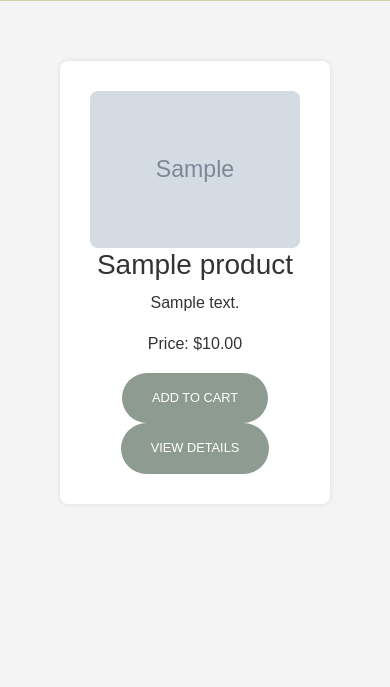
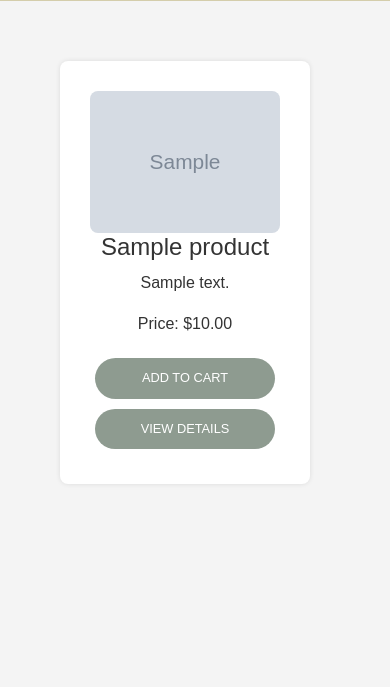
Before and after one commit to Kevinolm10/Motion-balance, a Django app: page /products/ in a window 390 px wide. Shown: the part 403-1090 px from the top of the page. Run offline with Django 5.2, Linux system fonts and the light colour scheme; tables that the repository leaves empty hold one stand-in row (values such as "Sample post"); grey boxes marked "Sample" are stand-in pictures; some libraries are stand-ins or nearby versions.

Commit message:
Create styling of the product cards for mobile

```diff
--- a/static/css/products.css
+++ b/static/css/products.css
@@ -57,7 +57,7 @@ aside {
 
 .products {
     display: grid;
-    grid-template-columns: repeat(3, 1fr);
+    grid-template-columns: repeat(4, 1fr);
     gap: 20px;
 }
 
@@ -68,11 +68,14 @@ aside {
     border-radius: 8px;
     box-shadow: 0px 0px 5px rgba(0, 0, 0, 0.1);
     text-align: center;
+    display: flex;
+    flex-direction: column;
+    align-items: stretch;
 }
 
+/* Product Image */
 .product-card img {
     width: 100%;
-    height: auto;
     border-radius: 8px;
 }
 
@@ -83,6 +86,7 @@ aside {
 
 .cta-button {
     padding: 15px 30px;
+    margin: 10px;
     background-color: var(--primary-color);
     color: var(--hover-bg);
     font-size: 0.8rem;
@@ -94,12 +98,31 @@ aside {
     text-decoration: none;
 }
 
+/* Media query for when not in fullscreen */
+@media (max-width: 1800px) {
+    .products {
+        grid-template-columns: repeat(3, 1fr);
+        /* 3 products per row */
+    }
+
+    .cta-button {
+        padding: 10px 20px;
+        margin: 5px;
+    }
+
+}
+
 
 /* Adjust for tablets */
 @media (max-width: 1024px) {
     .products {
-        grid-template-columns: repeat(3, 1fr);
+        grid-template-columns: repeat(2, 1fr);
         /* 3 products per row */
+    }
+
+    .cta-button {
+        padding: 10px 20px;
+        margin: 5px;
     }
 }
 
@@ -115,13 +138,18 @@ aside {
     }
 
     .layout {
-        grid-template-columns: 1fr;
+        grid-template-columns: auto 1fr;
         /* Products take full width */
     }
 
     .product-card {
         margin: 20px;
         padding: 30px;
+    }
+
+    .cta-button {
+        padding: 10px 20px;
+        margin: 5px;
     }
 }
 
@@ -131,4 +159,13 @@ aside {
         grid-template-columns: repeat(1, 1fr);
         /* 1 product per row */
     }
+
+    h3 {
+        font-size: 1.5rem;
+    }
+
+    .cta-button {
+        padding: 10px 20px;
+        margin: 5px;
+    }
 }
```
